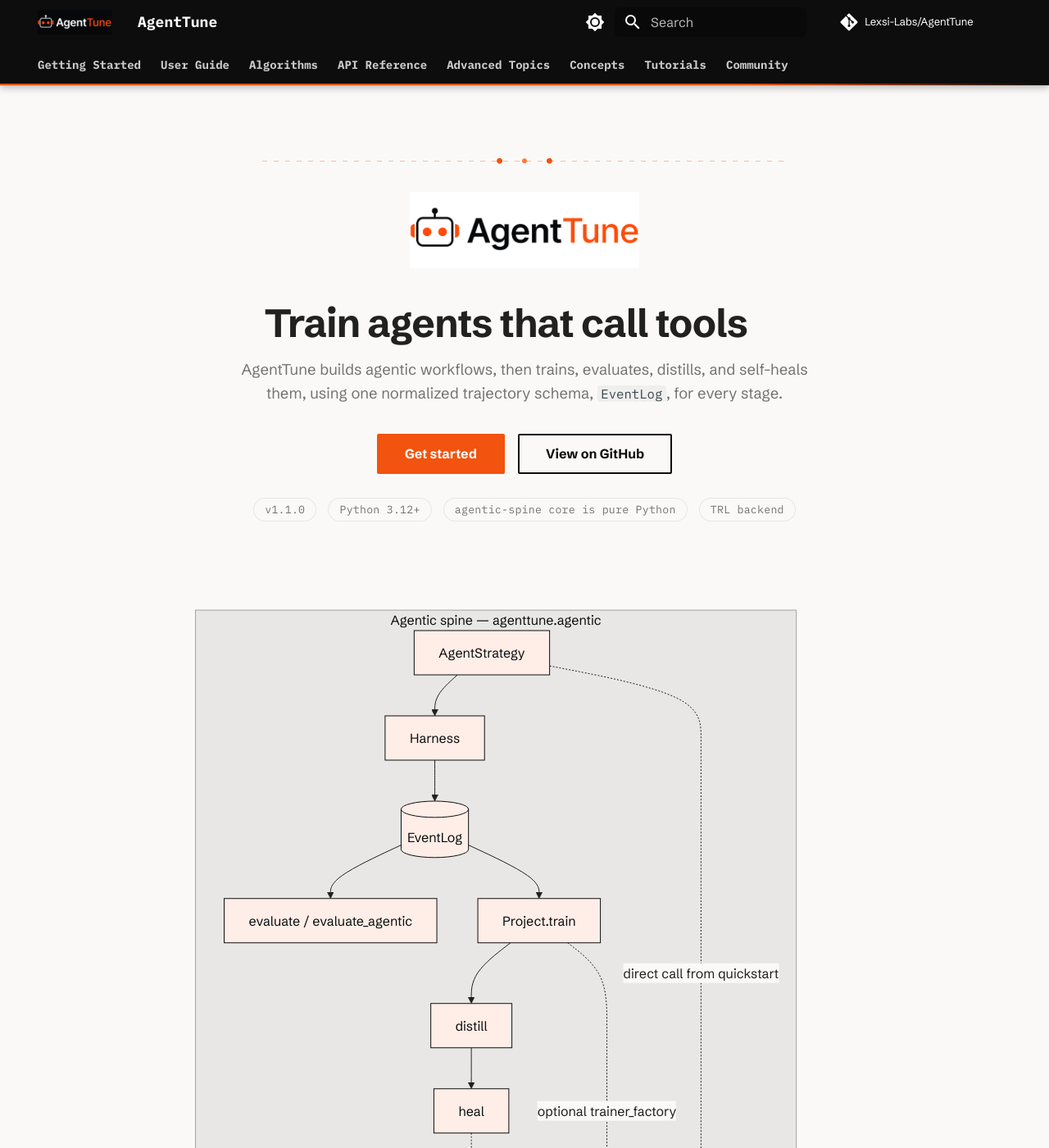
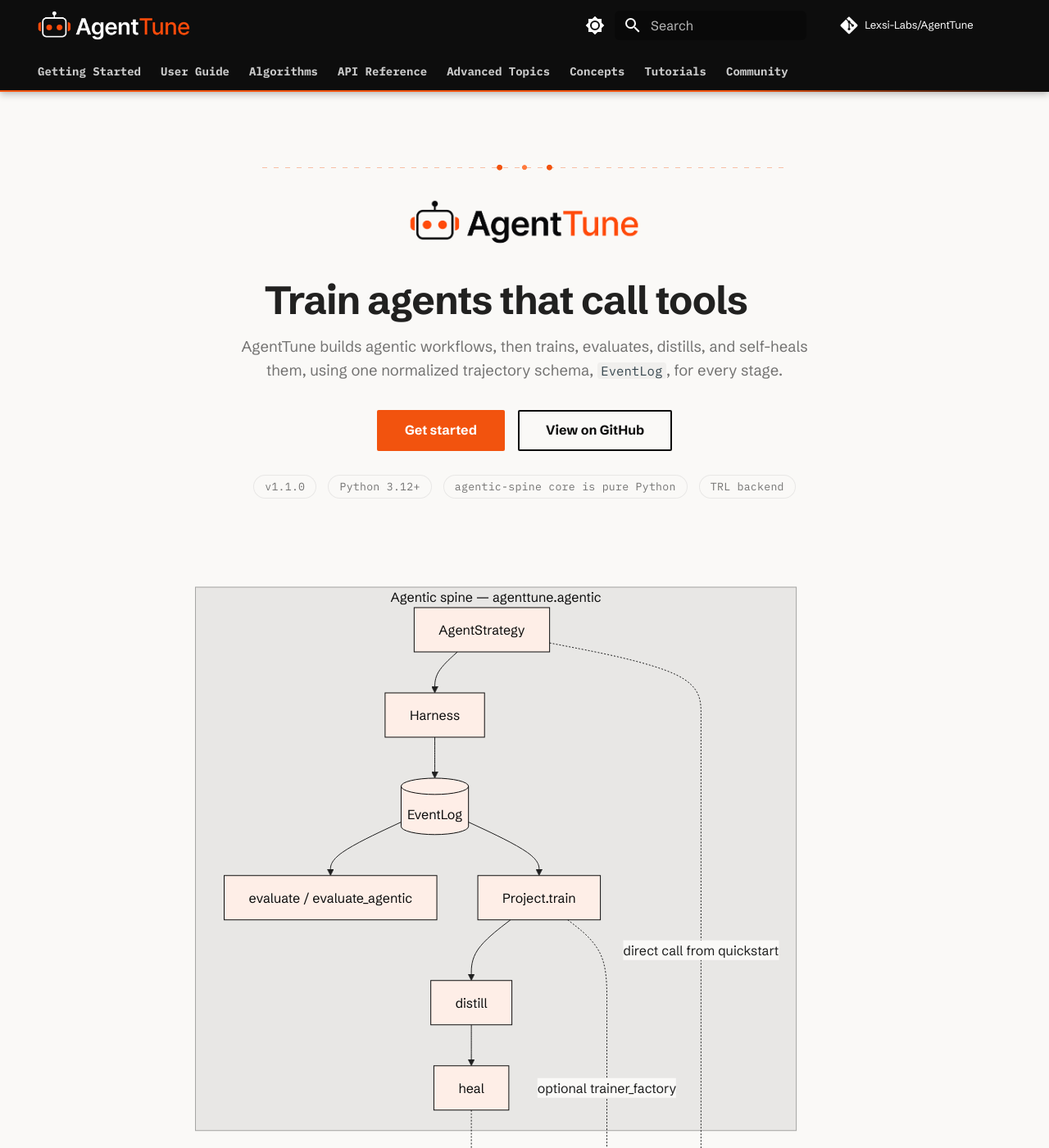
Before and after one commit to Lexsi-Labs/AgentTune, an MkDocs documentation site: the page built from docs/README.md, in a window 1280 px wide and 1400 px high. Shown: the whole window at 82% size. Built offline with MkDocs 1.6.1 and Material for MkDocs 9.7.7, drawn with Linux system fonts in a browser that asks for light colours; comment, search, counter and statistics services are not loaded; the version menu is left out.

Commit message:
docs: logos that switch with light/dark mode, without boxes; absolute logo URLs for PyPI (#3)

```diff
--- a/docs/README.md
+++ b/docs/README.md
@@ -6,8 +6,8 @@ hide:
 
 <div class="at-hero" markdown>
 
-<img class="at-hero-mark at-hero-mark--light" src="assets/agenttune-logo-black.png" alt="AgentTune">
-<img class="at-hero-mark at-hero-mark--dark" src="assets/agenttune-logo-white.png" alt="AgentTune">
+<img class="at-hero-mark at-hero-mark--light" src="assets/agenttune-logo-on-light.png" alt="AgentTune">
+<img class="at-hero-mark at-hero-mark--dark" src="assets/agenttune-logo-on-dark.png" alt="AgentTune">
 
 # Train agents that call tools { .at-hero-title }
 
@@ -199,7 +199,8 @@ Corresponding author: Pratinav Seth
 <div align="center" markdown>
 
 <a href="https://lexsi.ai/">
-<img src="assets/lexsilogowhite.png" width="300">
+<img class="at-on-light" src="assets/lexsilogodark.png" width="300" alt="Lexsi Labs">
+<img class="at-on-dark" src="assets/lexsilogowhite.png" width="300" alt="Lexsi Labs">
 </a>
 
 <https://www.lexsi.ai>
--- a/docs/assets/extra.css
+++ b/docs/assets/extra.css
@@ -73,8 +73,14 @@
 /* ── Header & tabs ──────────────────────────────────────────────────────── */
 .md-header__button.md-logo img,
 .md-header__button.md-logo svg {
-  height: 1.5rem;
+  height: 1.9rem;
   width: auto;
+}
+
+/* the logo is the full wordmark, so the header's site-name / page-title text
+   only repeats it; keep the space so search and the repo link stay put */
+.md-header__title {
+  visibility: hidden;
 }
 
 /* brand hairline under the tab bar — a pulse travelling left to right */
@@ -350,3 +356,8 @@
   width: 100%;
   display: table;
 }
+
+/* logos that come in an on-light and an on-dark version (e.g. the Lexsi logo) */
+.md-typeset img.at-on-dark { display: none; }
+[data-md-color-scheme="slate"] .md-typeset img.at-on-light { display: none; }
+[data-md-color-scheme="slate"] .md-typeset img.at-on-dark { display: inline; }
--- a/mkdocs.yml
+++ b/mkdocs.yml
@@ -11,8 +11,8 @@ copyright: >
 
 theme:
   name: material
-  logo: assets/agenttune-logo-white.png
-  favicon: assets/agenttune-logo-black.png
+  logo: assets/agenttune-logo-on-dark.png   # transparent; the header is ink in both schemes
+  favicon: assets/favicon.png
   font:
     text: Schibsted Grotesk
     code: IBM Plex Mono
```
Also changed, not shown: README.md (+8 -2 lines), docs/assets/agenttune-logo-on-dark.png (added), docs/assets/agenttune-logo-on-light.png (added), docs/assets/favicon.png (added), docs/assets/lexsilogodark.png (added).
